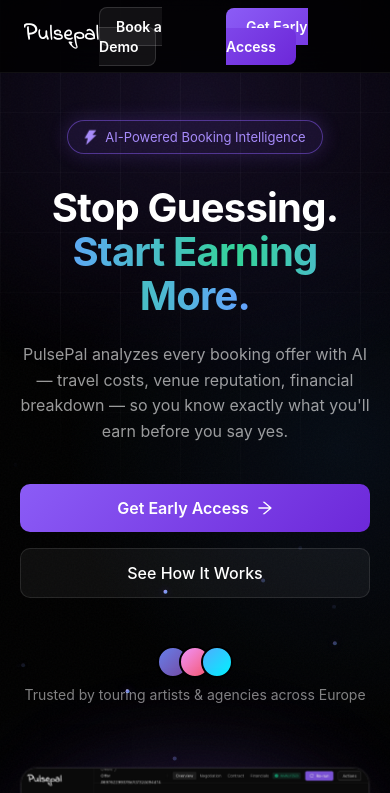
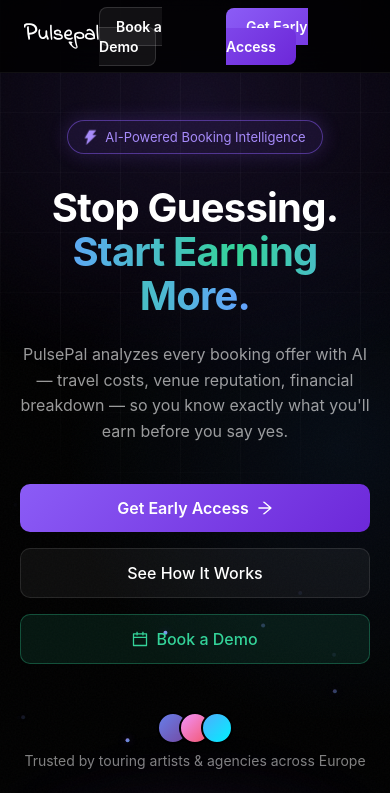
Before and after one commit to Momen-Elshamy/pulsepal-website, a Next.js app: page / in a window 390 px wide. Shown: the top 793 px of the page. Built offline with nearby package versions, Linux system fonts and the light colour scheme.

Commit message:
feat: add 'Book a Demo' CTA button
- Added 'Book a Demo' button to Hero section (links to Calendly)
- Green accent styling to differentiate from other CTAs
- Updated Agency plan CTA to link to Calendly booking
- Mobile responsive

```diff
--- a/Components/Home/Hero.jsx
+++ b/Components/Home/Hero.jsx
@@ -1,5 +1,5 @@
 import styles from './Hero.module.css';
-import { ArrowRightOutlined, ThunderboltFilled } from '@ant-design/icons';
+import { ArrowRightOutlined, ThunderboltFilled, CalendarOutlined } from '@ant-design/icons';
 import { motion } from 'framer-motion';
 
 const fadeInUp = {
@@ -120,6 +120,17 @@
                     >
                         See How It Works
                     </motion.a>
+                    <motion.a
+                        href="https://calendly.com/management-santemusic/30min"
+                        target="_blank"
+                        rel="noopener noreferrer"
+                        className={styles.demoBtn}
+                        whileHover={{ scale: 1.03 }}
+                        whileTap={{ scale: 0.98 }}
+                    >
+                        <CalendarOutlined />
+                        Book a Demo
+                    </motion.a>
                 </motion.div>
 
                 {/* Social Proof */}
--- a/Components/Home/Hero.module.css
+++ b/Components/Home/Hero.module.css
@@ -237,6 +237,26 @@
     border-color: rgba(255, 255, 255, 0.2);
 }
 
+.demoBtn {
+    display: inline-flex;
+    align-items: center;
+    gap: 8px;
+    padding: 14px 28px;
+    background: rgba(52, 211, 153, 0.1);
+    border: 1px solid rgba(52, 211, 153, 0.3);
+    color: #34d399;
+    font-size: 16px;
+    font-weight: 500;
+    border-radius: 10px;
+    transition: all 0.2s;
+}
+
+.demoBtn:hover {
+    background: rgba(52, 211, 153, 0.2);
+    border-color: rgba(52, 211, 153, 0.5);
+    color: #6ee7b7;
+}
+
 .socialProof {
     display: flex;
     align-items: center;
@@ -338,7 +358,8 @@
     }
 
     .primaryBtn,
-    .secondaryBtn {
+    .secondaryBtn,
+    .demoBtn {
         width: 100%;
         justify-content: center;
     }
--- a/Components/Home/Pricing.jsx
+++ b/Components/Home/Pricing.jsx
@@ -1,6 +1,8 @@
 import styles from './Pricing.module.css';
-import { CheckOutlined, CloseOutlined } from '@ant-design/icons';
+import { CheckOutlined, CloseOutlined, CalendarOutlined } from '@ant-design/icons';
 import { motion } from 'framer-motion';
+
+const DEMO_URL = "https://calendly.com/management-santemusic/30min";
 
 const plans = [
     {
@@ -45,7 +47,8 @@
             { text: "Team collaboration", included: true, soon: true },
             { text: "API access", included: true, soon: true },
         ],
-        cta: "Contact Sales",
+        cta: "Book a Demo",
+        ctaUrl: DEMO_URL,
         popular: false
     }
 ];
@@ -189,7 +192,9 @@
                                 ))}
                             </ul>
                             <motion.a
-                                href="https://ai.pulsepal.de/"
+                                href={plan.ctaUrl || "https://ai.pulsepal.de/"}
+                                target={plan.ctaUrl ? "_blank" : undefined}
+                                rel={plan.ctaUrl ? "noopener noreferrer" : undefined}
                                 className={`${styles.ctaBtn} ${plan.popular ? styles.ctaPrimary : ''}`}
                                 whileHover={{ scale: 1.03 }}
                                 whileTap={{ scale: 0.98 }}
```
